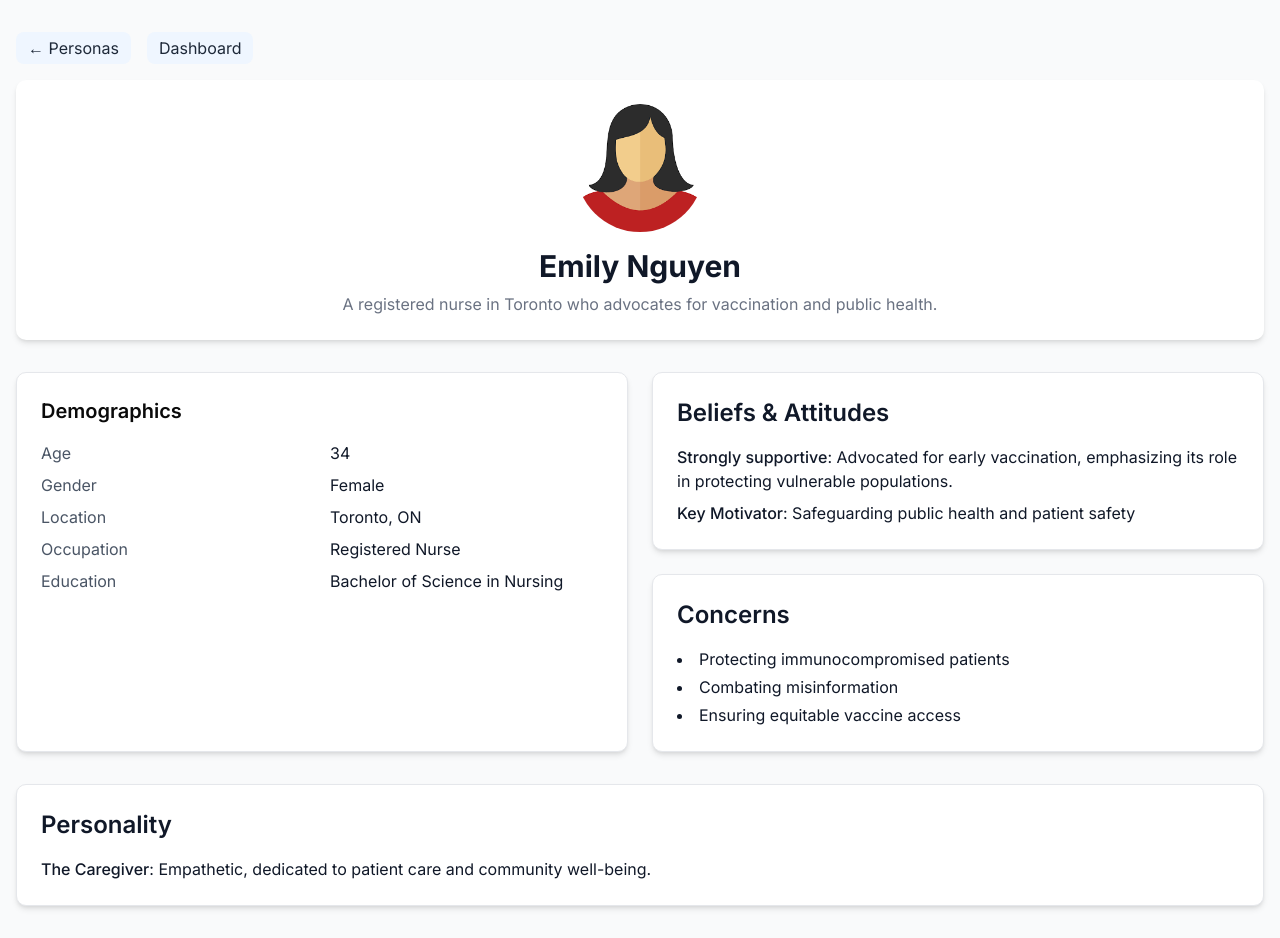
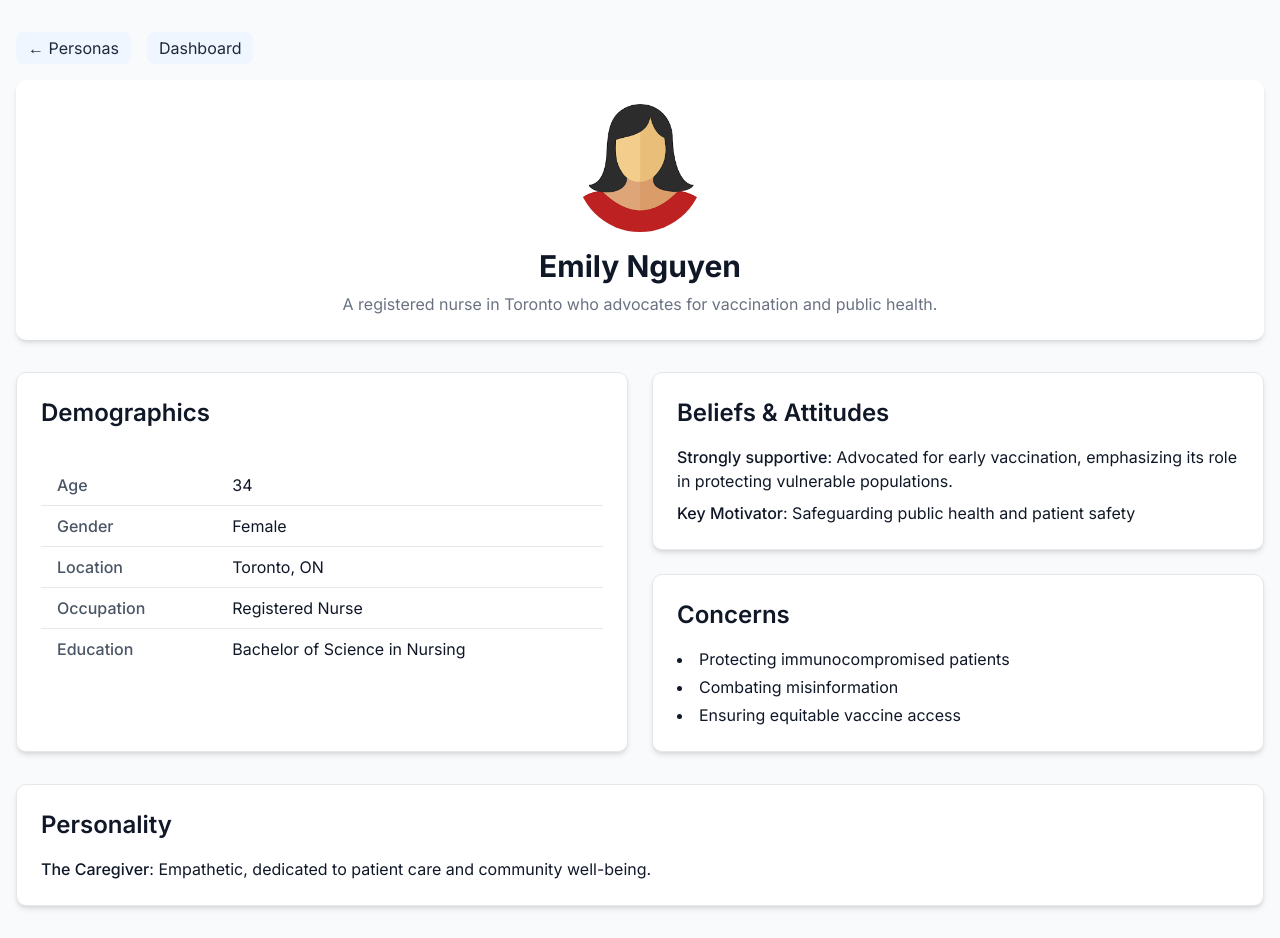
Before and after one commit to EduardKakosyan/atlantic-ai-conference-hackathon, a Next.js app in the folder dashboard/: page /persona/105 in a window 1280 px wide. Built offline with nearby package versions, Linux system fonts and the light colour scheme.

Commit message:
feat: restructuring the demographics card

```diff
--- a/dashboard/src/app/persona/[id]/page.tsx
+++ b/dashboard/src/app/persona/[id]/page.tsx
@@ -64,23 +64,35 @@ export default function PersonaDetailPage({ params }: Params) {
         </p>
       </div>
 
-      {/* Side-by-side cards */}
+      {/* SIDE-BY-SIDE CARDS */}
       <div className="grid grid-cols-1 md:grid-cols-2 gap-6">
-        {/* Demographics */}
+        {/* Demographics as Table */}
         <section className="bg-white p-6 rounded-lg shadow-md border border-gray-200 transform transition duration-200 hover:shadow-lg hover:scale-105">
-          <h2 className="text-xl font-semibold mb-4">Demographics</h2>
-          <dl className="grid grid-cols-2 gap-x-4 gap-y-2">
-            <dt className="text-gray-600">Age</dt>
-            <dd className="text-gray-900">{persona.demographics.age}</dd>
-            <dt className="text-gray-600">Gender</dt>
-            <dd className="text-gray-900">{persona.demographics.gender}</dd>
-            <dt className="text-gray-600">Location</dt>
-            <dd className="text-gray-900">{persona.demographics.location}</dd>
-            <dt className="text-gray-600">Occupation</dt>
-            <dd className="text-gray-900">{persona.demographics.occupation}</dd>
-            <dt className="text-gray-600">Education</dt>
-            <dd className="text-gray-900">{persona.demographics.education}</dd>
-          </dl>
+          <h2 className="text-2xl font-semibold text-gray-900 mb-9">
+            Demographics
+          </h2>
+
+          <table className="w-full table-auto border-collapse">
+            <tbody>
+              {[
+                ["Age", persona.demographics.age],
+                ["Gender", persona.demographics.gender],
+                ["Location", persona.demographics.location],
+                ["Occupation", persona.demographics.occupation],
+                ["Education", persona.demographics.education],
+              ].map(([label, value]) => (
+                <tr key={label} className="border-b last:border-0 border-gray-200">
+                  <th className="px-4 py-2 text-gray-600 font-medium text-left align-middle">
+                    {label}
+                  </th>
+                  <td className="px-4 py-2 text-gray-900 align-middle">
+                    {value}
+                  </td>
+                </tr>
+              ))}
+            </tbody>
+          </table>
+
         </section>
 
         {/* Beliefs & Concerns */}
```
